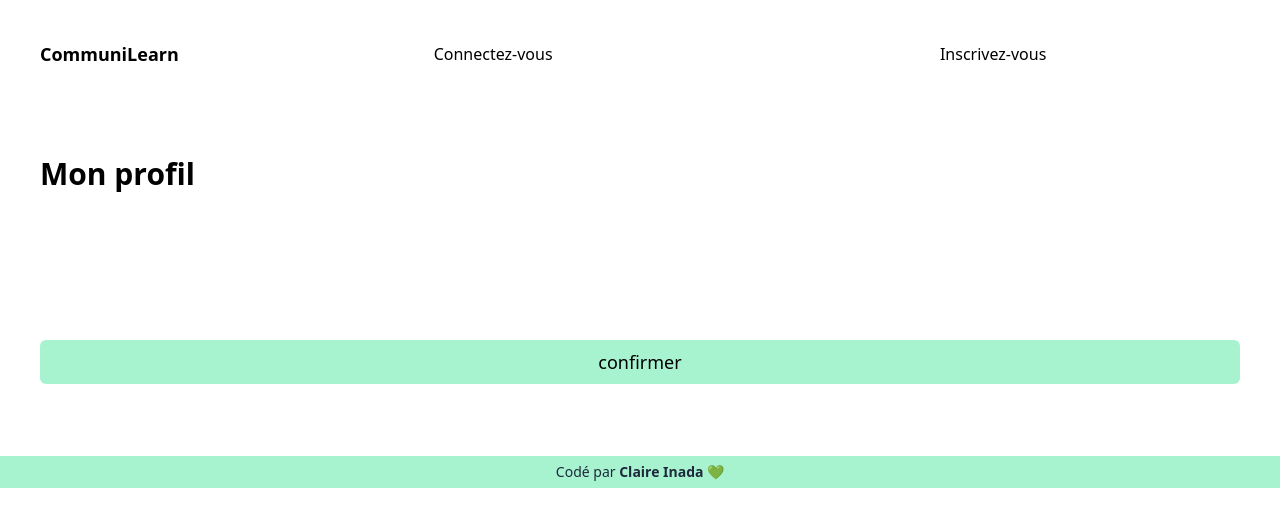
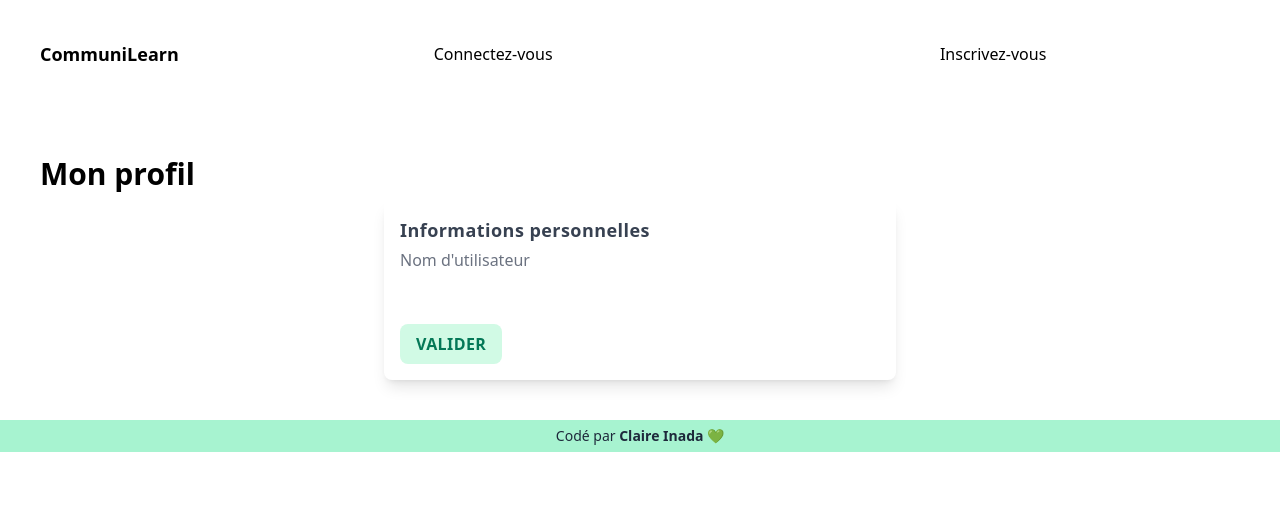
Before and after one commit to Kure-ru/CommuniLearn, a React (Create React App) app in the folder client/: page /settings in a window 1280 px wide. Shown: the top 526 px of the page. Built offline with nearby package versions, Linux system fonts and the light colour scheme.

Commit message:
feature username edit

```diff
--- a/client/src/screens/LoginScreen.jsx
+++ b/client/src/screens/LoginScreen.jsx
@@ -96,6 +96,7 @@ const LoginScreen = () => {
           </Link>
         </span>
 
+
         {/* <div className="border-t border-zinc-400 pt-6">
           <button className="m-auto flex gap-4 p-4 items-center bg-white">
             <FcGoogle /> Se connecter avec Google
--- a/client/src/screens/RegisterScreen.jsx
+++ b/client/src/screens/RegisterScreen.jsx
@@ -61,6 +61,7 @@ const RegisterScreen = () => {
             placeholder="Nom d'utilisateur"
             name="username"
             value={username}
+            required
             onChange={({ target }) => setUsername(target.value)}
           />
           </div>
--- a/client/src/screens/SettingsScreen.jsx
+++ b/client/src/screens/SettingsScreen.jsx
@@ -5,10 +5,9 @@ import userService from "../services/user";
 
 import ImageUpload from "../components/ImageUploader";
 
-
 const SettingsScreen = () => {
   const { user, setUser } = useContext(UserContext);
-  const [username, setUsername] = useState(user ? user.username : '');
+  const [username, setUsername] = useState(user ? user.username : "");
 
   const handleChange = (e) => {
     setUsername(e.target.value);
@@ -18,32 +17,44 @@ const SettingsScreen = () => {
     e.preventDefault();
     userService
       .update(user.id, { username })
-      .then((returnedUser) =>{
-        setUsername(returnedUser.username)
-        setUser(returnedUser)})
+      .then((returnedUser) => {
+        setUsername(returnedUser.username);
+        setUser(returnedUser);
+        console.log(user)
+        window.localStorage.clear()
+        window.localStorage.setItem("loggedUser", JSON.stringify(returnedUser));
+      })
       .catch(() => {
-        console.error("Il y a eu une erreur. Veuillez réessayer.")
-        setUsername(user.username)
+        console.error("Il y a eu une erreur. Veuillez réessayer.");
+        setUsername(user.username);
       });
   };
 
   return (
+    <main className="p-10 flex flex-col justify-center">
+      <h1 className="py-2 text-3xl font-bold font-header ">Mon profil</h1>
 
-    <main className="p-10 flex flex-col justify-center">
-
-      <h1 className="py-2 text-3xl font-bold font-header ">Mon profil</h1>
-      {/* <form className="flex flex-col" onSubmit={handleSubmit}> */}
-        <div className="flex p-8 gap-14 items-start">
-          <div className="flex gap-2">
-            <input
-              className="text-xl p-2"
-              value={username}
-              onChange={handleChange}
-            />
+      <section className=" flex items-center justify-center px-4 bg-white">
+        <form
+          onSubmit={handleSubmit}
+          className="max-w-lg w-full rounded-lg shadow-lg p-4"
+        >
+          <h3 className="font-semibold text-lg text-gray-700 tracking-wide">
+            Informations personnelles
+          </h3>
+          <p className="text-gray-500 my-1">Nom d'utilisateur</p>
+          <input
+            className="text-l p-2"
+            value={username}
+            onChange={handleChange}
+          />
+          <div>
+            <button className="uppercase font-semibold tracking-wide bg-emerald-100 text-emerald-700 px-4 py-2 rounded-lg mt-2 focus:outline-none hover:bg-emerald-200">
+              Valider
+            </button>
           </div>
-        </div>
-        <Button text={"confirmer"} color={"emerald-200"} />
-      {/* </form> */}
+        </form>
+      </section>
     </main>
   );
 };
```
